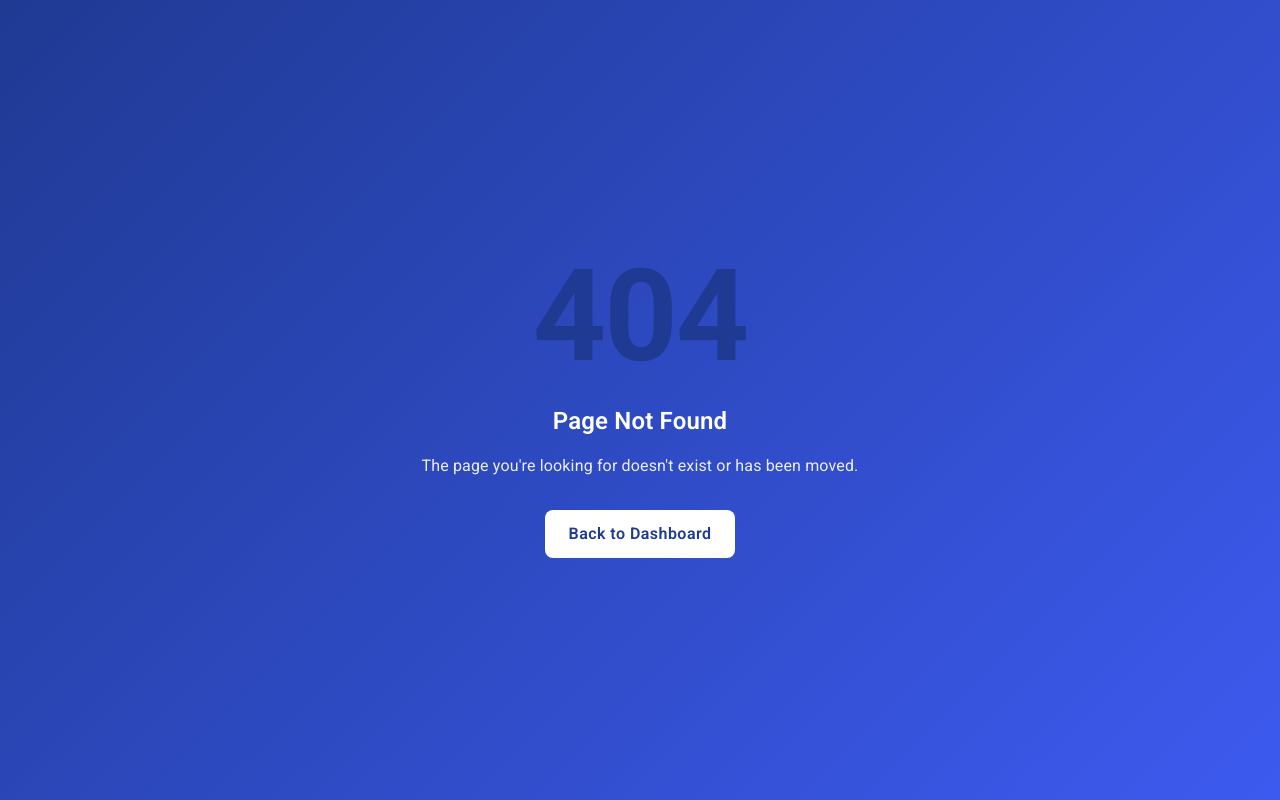
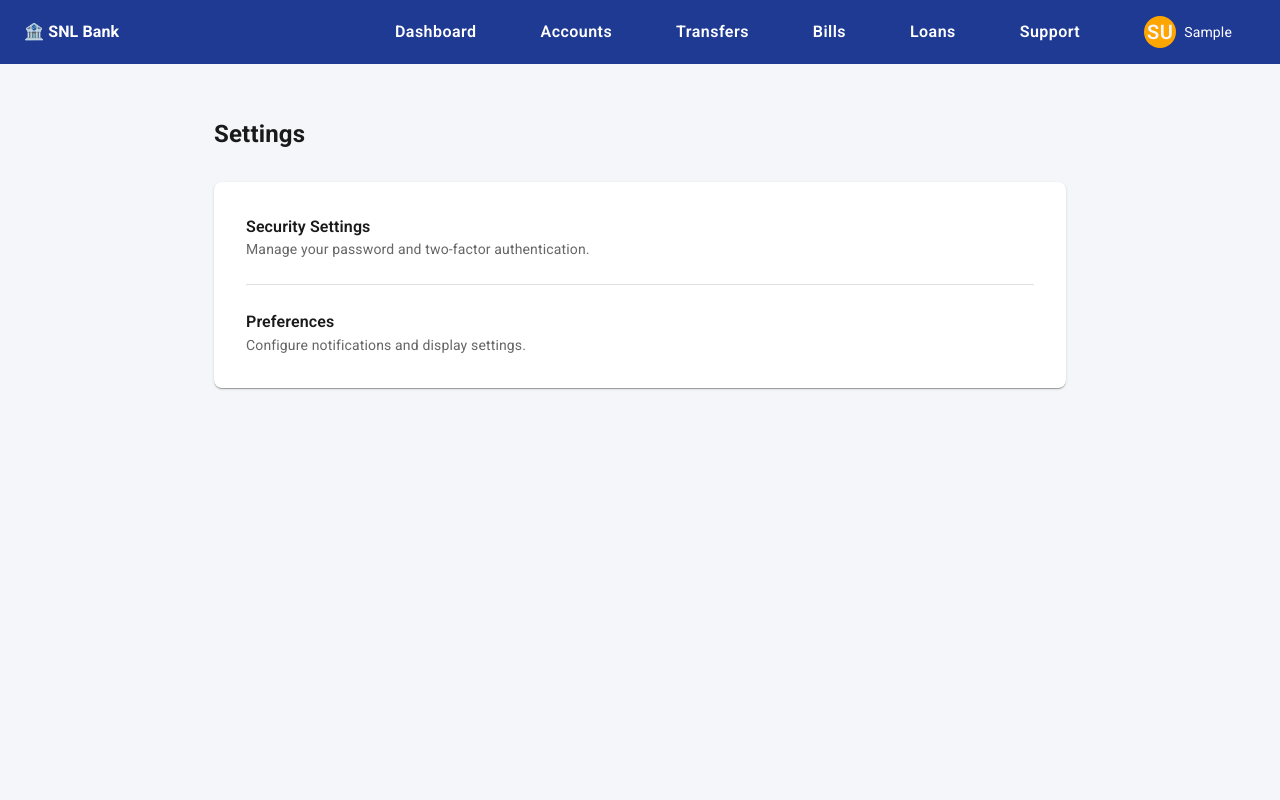
Before and after one commit to kancharlapallis-abcd/SNL-Banking-App, a React (Create React App) app in the folder frontend/: page /settings in a window 1280 px wide. Before the commit this address had no page. Built offline with nearby package versions, Linux system fonts and the light colour scheme; sample sign-in values are in the browser's storage.

Commit message:
setting page fix

```diff
--- a/frontend/src/App.jsx
+++ b/frontend/src/App.jsx
@@ -21,6 +21,7 @@ import NotFoundPage from './pages/NotFoundPage';
 import BillPaymentPage from './pages/BillPaymentPage';
 import LoanPage from './pages/LoanPage';
 import SupportPage from './pages/SupportPage';
+import SettingsPage from './pages/SettingsPage';
 
 // Components
 import ProtectedRoute from './components/ProtectedRoute';
@@ -109,6 +110,16 @@ function App() {
                 </ProtectedRoute>
               }
             />
+
+<Route
+  path="/settings"
+  element={
+    <ProtectedRoute>
+      <SettingsPage />
+    </ProtectedRoute>
+  }
+/>
+
             <Route
               path="/support"
               element={
--- /dev/null
+++ b/frontend/src/pages/SettingsPage.jsx
@@ -0,0 +1,32 @@
+import React from 'react';
+import { Container, Typography, Paper, Box, Divider } from '@mui/material';
+import MainLayout from '../layouts/MainLayout';
+
+const SettingsPage = () => {
+  return (
+    <MainLayout>
+      <Container maxWidth="md" sx={{ py: 4 }}>
+        <Typography variant="h4" sx={{ mb: 4, fontWeight: 'bold' }}>
+          Settings
+        </Typography>
+        <Paper sx={{ p: 4 }}>
+          <Box sx={{ mb: 3 }}>
+            <Typography variant="h6">Security Settings</Typography>
+            <Typography variant="body2" color="textSecondary">
+              Manage your password and two-factor authentication.
+            </Typography>
+          </Box>
+          <Divider sx={{ mb: 3 }} />
+          <Box>
+            <Typography variant="h6">Preferences</Typography>
+            <Typography variant="body2" color="textSecondary">
+              Configure notifications and display settings.
+            </Typography>
+          </Box>
+        </Paper>
+      </Container>
+    </MainLayout>
+  );
+};
+
+export default SettingsPage;
```
